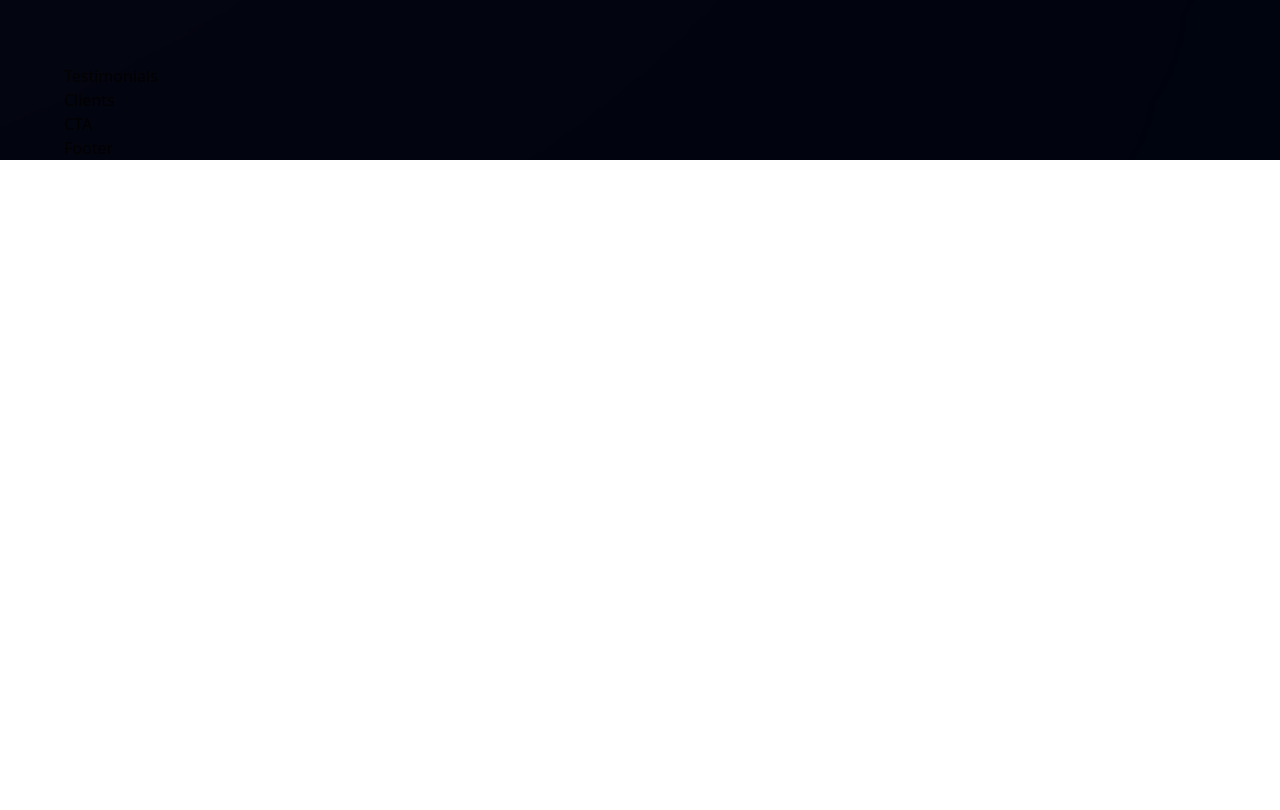
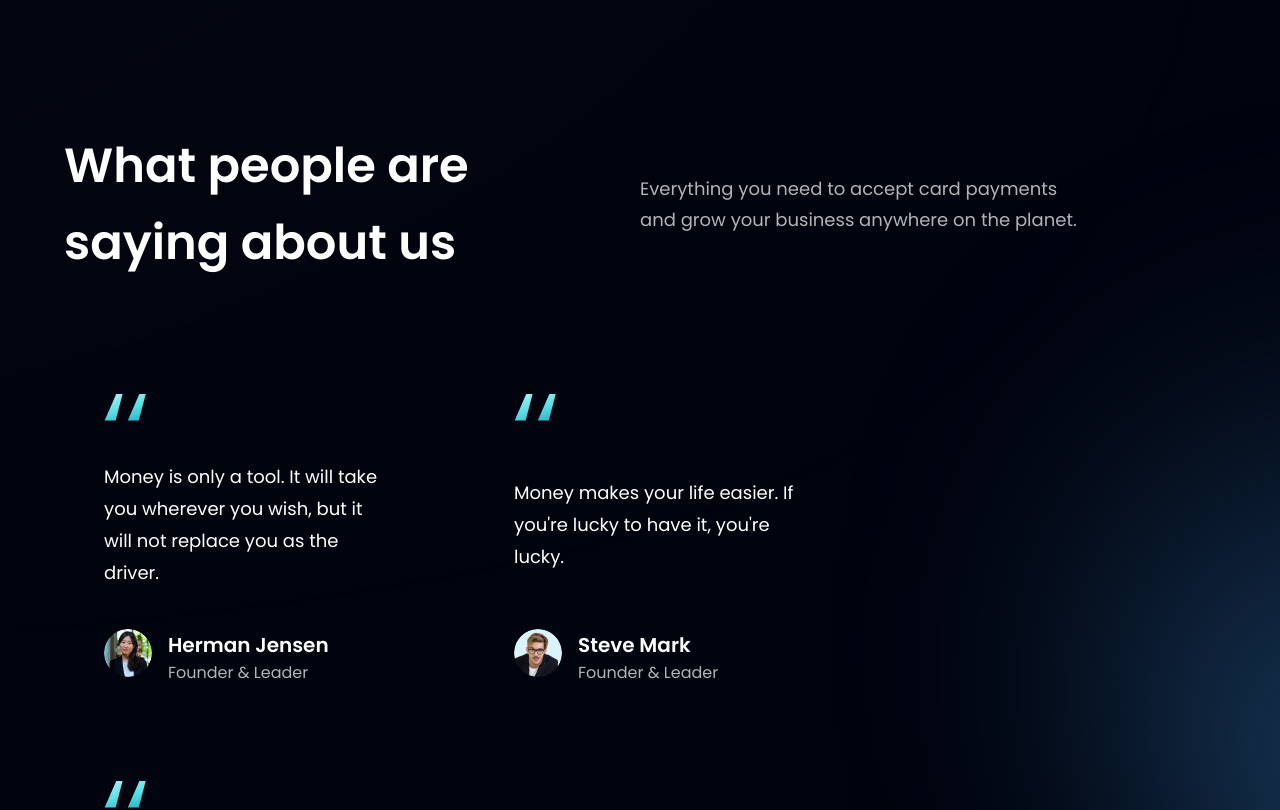
Before and after one commit to arooj-ilyas/vite-react-tailwind-project, a React (Vite) app: page / in a window 1280 px wide. Shown: the part 2742-3552 px from the top of the page. Before the commit the page ends 2902 px from the top, so only its background shows below. Built offline with nearby package versions, Linux system fonts and the light colour scheme.

Commit message:
testimonial section done

```diff
--- a/src/components/FeedbackCard.jsx
+++ b/src/components/FeedbackCard.jsx
@@ -1,7 +1,20 @@
 import React from "react";
+import {quotes} from "../assets"
 
-const FeedbackCard = () => {
-  return <div>FeedbackCard</div>;
-};
+const FeedbackCard = ( {content, name, title, img} ) => (
+  <div className="flex justify-between flex-col px-10 py-12 rounded-[20px] max-w-[370px] md:mr-10 sm:mr-5 feedback-card">
+    <img src={quotes} alt="double_quotes" className="w-[42px] h-[27px]"/>
+    <p className="font-poppins font-normal text-[18px] leading-[32px] text-white my-10">{content}</p>
+
+    {/* div for image with a nested div inside for name and profession of testimonial author */}
+    <div className="flex flex-row">
+      <img src={img} alt={name} className="w-[48px] h-[48px] rounded-full"/>
+        <div className="flex flex-col ml-4">
+          <h4 className="font-poppins font-semibold text-[20px] leading-[32px] text-white">{name}</h4>
+          <p className="font-poppins font-normal text-[16px] leading-[24px] text-dimWhite">{title}</p>
+        </div>
+    </div>
+  </div>
+)
 
 export default FeedbackCard;
--- a/src/components/Testimonials.jsx
+++ b/src/components/Testimonials.jsx
@@ -1,9 +1,30 @@
 import React from 'react'
+import { feedback } from "../constants"
+import styles from '../style'
+import FeedbackCard from "./FeedbackCard"
 
-const Testimonials = () => {
-  return (
-    <div>Testimonials</div>
+const Testimonials = () => (
+    <section id="clients" className={`${styles.flexCenter} ${styles.paddingY} flex-col relative`}>
+      {/* to do, div for gradient effect on card*/}
+      <div className="absolute z-[0] w-[60%] h-[60%] -right-[50%] rounded-full blue__gradient"/>
+
+      {/* div containing title and context for testomonials with a z index of 1 so the text goes over the gradient*/}
+      <div className="w-full flex justify-between items-center md:flex-row flex-col sm:mb-16 mb-6 z[1]">
+        <h1 className={styles.heading2}>What people are <br className="sm:block hidden"/> saying about us</h1>
+        <div className="w-full md:mt-0 mt-6">
+          <p className={`${styles.paragraph} text-left max-w-[450px]`}>Everything you need to accept card payments and grow your business anywhere on the planet.</p>
+        </div>
+      </div>
+
+      {/* div containing all the testimonial cards */}
+      <div className="flex flex-wrap sm:justify-start justify-center w-full feedback-container relative z-[1]">
+        {feedback.map((card) => (
+          <FeedbackCard key={card.id} {...card}/>
+        ))}
+      </div>
+
+    </section>
   )
-}
+
 
 export default Testimonials
```
